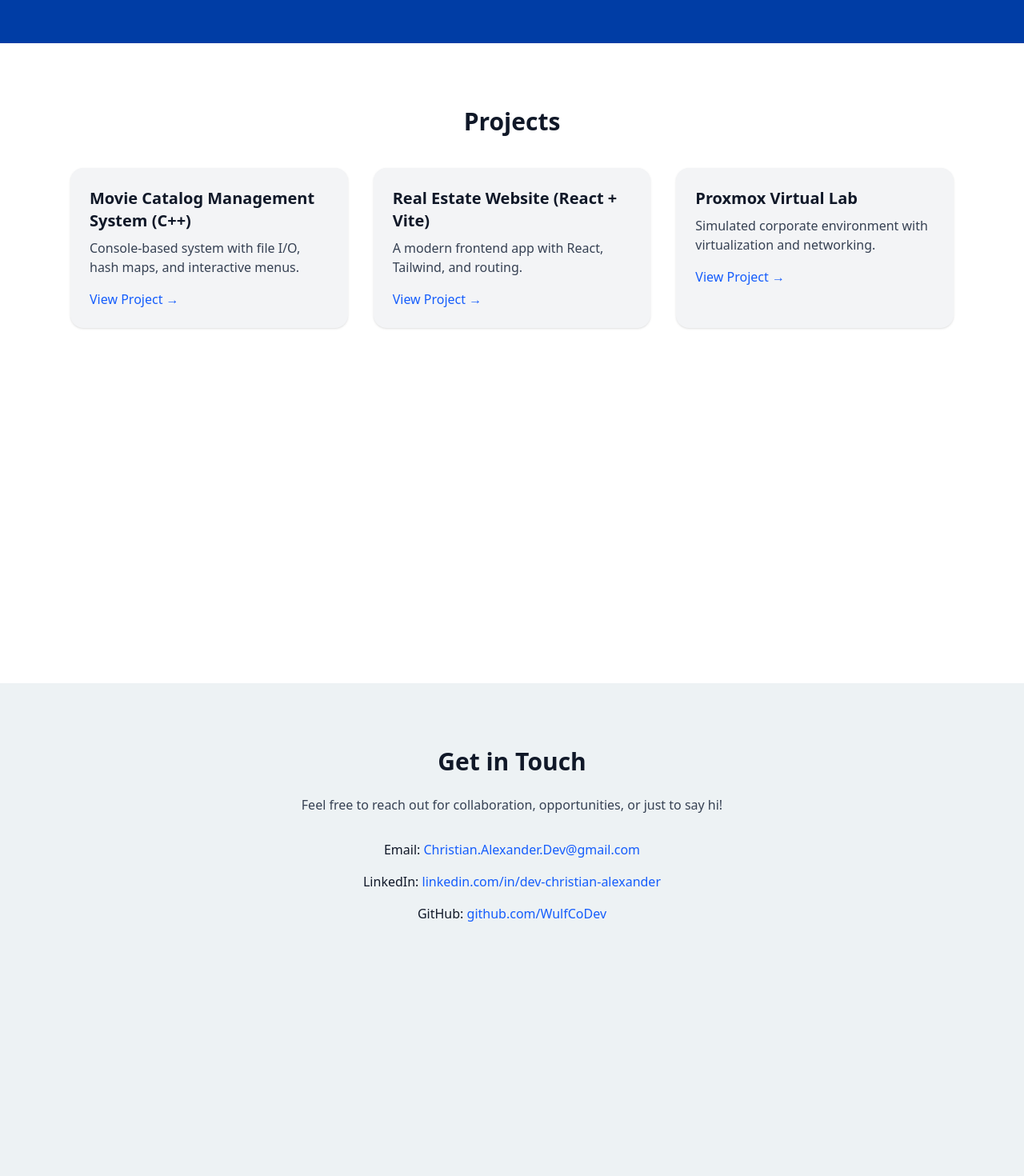
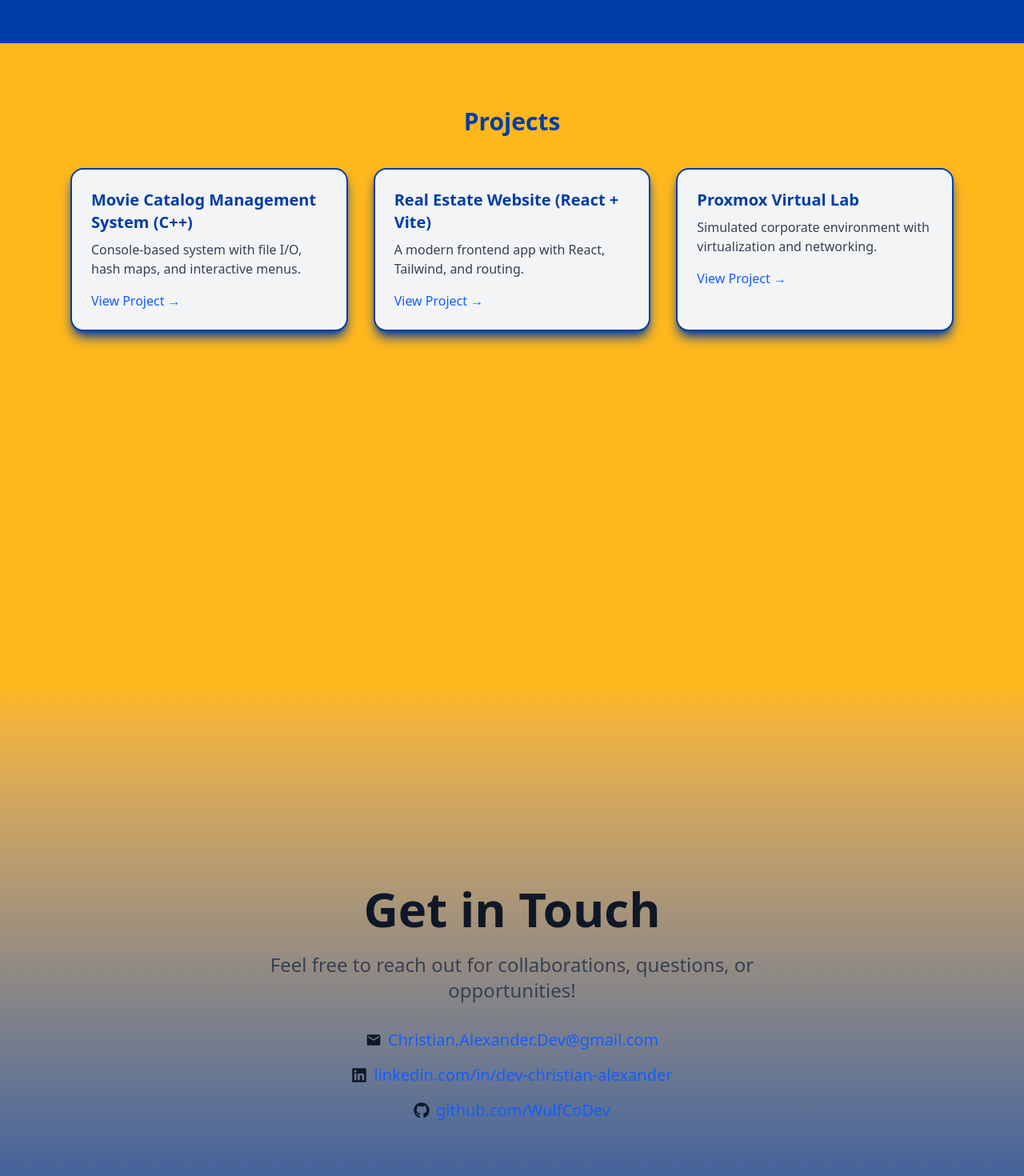
Before and after one commit to WulfCoDev/Portfolio, a React (Vite) app: page / in a window 1280 px wide. Shown: the part 4300-5770 px from the top of the page at 80% size. Built offline with nearby package versions, Linux system fonts and the light colour scheme.

Commit message:
icons replace text

```diff
--- a/src/components/Contact.jsx
+++ b/src/components/Contact.jsx
@@ -1,24 +1,26 @@
+import { FaLinkedin } from "react-icons/fa";
+import { MdEmail } from "react-icons/md";
+import { FaGithub } from "react-icons/fa";
 export default function Contact() {
   return (
-    <section id="contact" className="py-20 bg-[#EDF2F4] min-h-screen">
-      <div className="max-w-3xl mx-auto px-6 text-center">
-        <h2 className="text-3xl font-bold mb-6">Get in Touch</h2>
-        <p className="text-gray-700 mb-8">
-          Feel free to reach out for collaboration, opportunities, or just to
-          say hi!
+    <section id="contact" className="py-20 bg-linear-to-b from-[#FFB81C] to-[#003DA5] min-h-screen flex flex-col justify-center items-center">
+      <div className="max-w-3xl mx-auto px-6 text-center ">
+        <h2 className="text-6xl font-bold mb-6">Get in Touch</h2>
+        <p className="text-gray-700 mb-8 text-2xl">
+          Feel free to reach out for collaborations, questions, or opportunities!
         </p>
-        <div className="space-y-4">
-          <p>
-            Email:{" "}
+        <div className="space-y-4 text-xl" >
+          <div className="flex items-center justify-center space-x-2">
+            <MdEmail />
             <a
               href="mailto:Christian.Alexander.Dev@gmail.com"
               className="text-blue-600"
             >
               Christian.Alexander.Dev@gmail.com
             </a>
-          </p>
-          <p>
-            LinkedIn:{" "}
+          </div>
+          <div className="flex items-center justify-center space-x-2">
+            <FaLinkedin />
             <a
               href="https://www.linkedin.com/in/dev-christian-alexander/"
               target="_blank"
@@ -26,9 +28,9 @@ export default function Contact() {
             >
               linkedin.com/in/dev-christian-alexander
             </a>
-          </p>
-          <p>
-            GitHub:{" "}
+          </div>
+          <div className="flex items-center justify-center space-x-2">
+            <FaGithub />
             <a
               href="https://github.com/WulfCoDev"
               target="_blank"
@@ -36,7 +38,7 @@ export default function Contact() {
             >
               github.com/WulfCoDev
             </a>
-          </p>
+          </div>
         </div>
       </div>
     </section>
--- a/src/components/Projects.jsx
+++ b/src/components/Projects.jsx
@@ -20,16 +20,16 @@ const projects = [
 
 export default function Projects() {
   return (
-    <section id="projects" className="py-20 bg-white min-h-screen">
+    <section id="projects" className="py-20 bg-[#ffb81c] min-h-screen">
       <div className="max-w-6xl mx-auto px-6">
-        <h2 className="text-3xl font-bold text-center mb-10">Projects</h2>
+        <h2 className="text-3xl font-bold text-center mb-10 text-[#003da5]">Projects</h2>
         <div className="grid md:grid-cols-3 gap-8">
           {projects.map((p) => (
             <div
               key={p.title}
-              className="bg-gray-100 shadow rounded-2xl p-6 hover:shadow-lg transition"
+              className="bg-gray-100 shadow-[#003da5] shadow-lg hover:shadow-xl transition duration-300 border-2 border-[#003da5] delay-150 ease-in-out hover:-translate-y-1 hover:scale-110 rounded-2xl p-6"
             >
-              <h3 className="text-xl font-semibold mb-2">{p.title}</h3>
+              <h3 className="text-xl font-semibold mb-2 text-[#003da5]">{p.title}</h3>
               <p className="text-gray-700 mb-4">{p.description}</p>
               <a
                 href={p.link}
```
